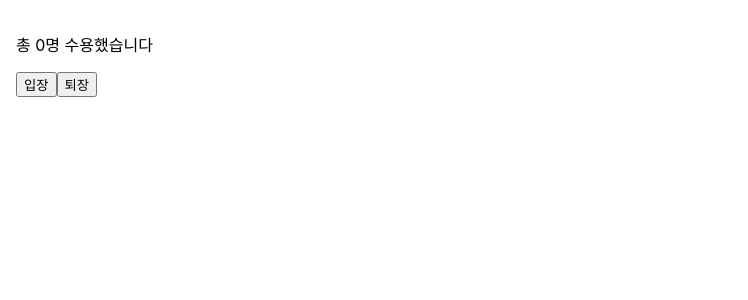
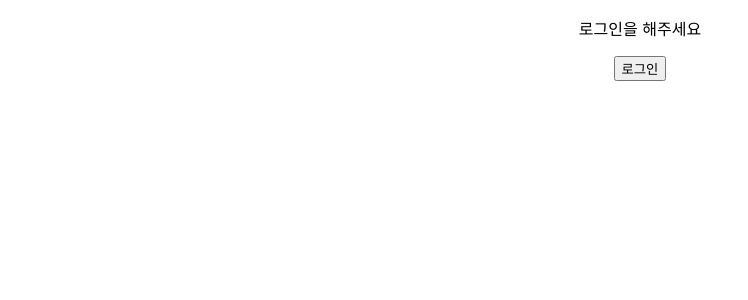
Before and after one commit to juseog0373/react1-1, a React (Create React App) app in the folder my-app/: page / in a window 1280 px wide. Shown: the top 300 px of the page, without its empty margins (0-748 px from the left). Built offline with nearby package versions, Linux system fonts and the light colour scheme.

Commit message:
week 10 커밋

```diff
--- a/my-app/src/App.js
+++ b/my-app/src/App.js
@@ -1,25 +1,14 @@
 import logo from './logo.svg';
 import './App.css';
 import Welcome from './chapter05/Welcome';
+import Toggle from './Toggle';
+import LoginControl from './LoginControl';
 
 
 function App() {
   return (
     <div className="App">
-      <header className="App-header">
-        <img src={logo} className="App-logo" alt="logo" />
-        <p>
-          리액트 프로젝트 <code>src/App.js</code> and save to reload.
-        </p>
-        <a
-          className="App-link"
-          href="https://reactjs.org"
-          target="_blank"
-          rel="noopener noreferrer"
-        >
-          Learn React gogo
-        </a>
-      </header>
+      <LoginControl/>
     </div>
   );
 }
--- /dev/null
+++ b/my-app/src/Greeting.jsx
@@ -0,0 +1,7 @@
+export default function Greeting(props) {
+    if(props.isLoggedIn) {
+        return <p>환영합니다</p>
+    } else {
+        return <p>로그인을 해주세요</p>
+    }
+}
--- /dev/null
+++ b/my-app/src/LoginControl.jsx
@@ -0,0 +1,40 @@
+import {useState} from "react"
+import Greeting from "./Greeting"
+
+export default function LoginControl(props) {
+    const [isLoggedIn, setIsLoggedIn] = useState(false)
+
+    const handleLoginClick = () => {
+        setIsLoggedIn(true)
+    }
+
+    const handleLogoutClick = () => {
+        setIsLoggedIn(false)
+    }
+
+    let button
+    if(isLoggedIn) {
+        button = <LogoutButton onClick={handleLogoutClick}/>
+    } else {
+        button = <LoginButton onClick={handleLoginClick}/>
+    }
+
+    return (
+        <div>
+            <Greeting isLoggedIn = {isLoggedIn} />
+            {button}
+        </div>
+    )
+}
+
+function LoginButton(props) {
+    return (
+        <button onClick={props.onClick}>로그인</button>
+    )
+}
+
+function LogoutButton(props) {
+    return (
+        <button onClick={props.onClick}>로그아웃</button>
+    )
+}
--- /dev/null
+++ b/my-app/src/Toggle.jsx
@@ -0,0 +1,14 @@
+import { useState } from "react";
+
+export default function Toggle(props) {
+    const [isToggleOn, setInToggleOn] = useState(true)
+
+    const handleClick = () => {
+        setInToggleOn((isToggleOn) => !isToggleOn)
+    }
+    return (
+        <button onClick={handleClick}>
+            {isToggleOn ? '켜짐' : '꺼짐'}
+        </button>
+    )
+}
--- a/my-app/src/index.js
+++ b/my-app/src/index.js
@@ -2,31 +2,15 @@ import React from 'react';
 import ReactDOM from 'react-dom/client';
 import './index.css';
 import reportWebVitals from './reportWebVitals';
-import Book from './chapter03/Book';
-import Library from './chapter03/Library';
-// import Welcome from './chapter05/Welcome';
-import Counter from './chapter07/UserCounter'
-import Comment from './chapter05/Comment';
-import CommentList from './chapter05/CommentList';
-import FocusButton from './chapter07/FocusButton';
-import Clock from './chapter04/Clock';
-import Accommodate from './chapter07/Accommodate';
+import App from './App';
 
 const root = ReactDOM.createRoot(document.getElementById('root'));
 
-// setInterval(() => {
 root.render(
   <React.StrictMode>
-    {/* <Library/> */}
-    {/* <Home hakbun="202030207" name="김준석" /> */}
-    {/* <CommentList/> */}
-    {/* <FocusButton/> */}
-    {/* <Clock /> */}
-    {/* <Welcome name="리액트"/> */}
-    <Accommodate/>
+    <App/>
   </React.StrictMode>
 );
-// }, 1000)
 
 
 // If you want to start measuring performance in your app, pass a function
```
Also changed, not shown: 1 other file (tests, documents, lock files or other folders).
